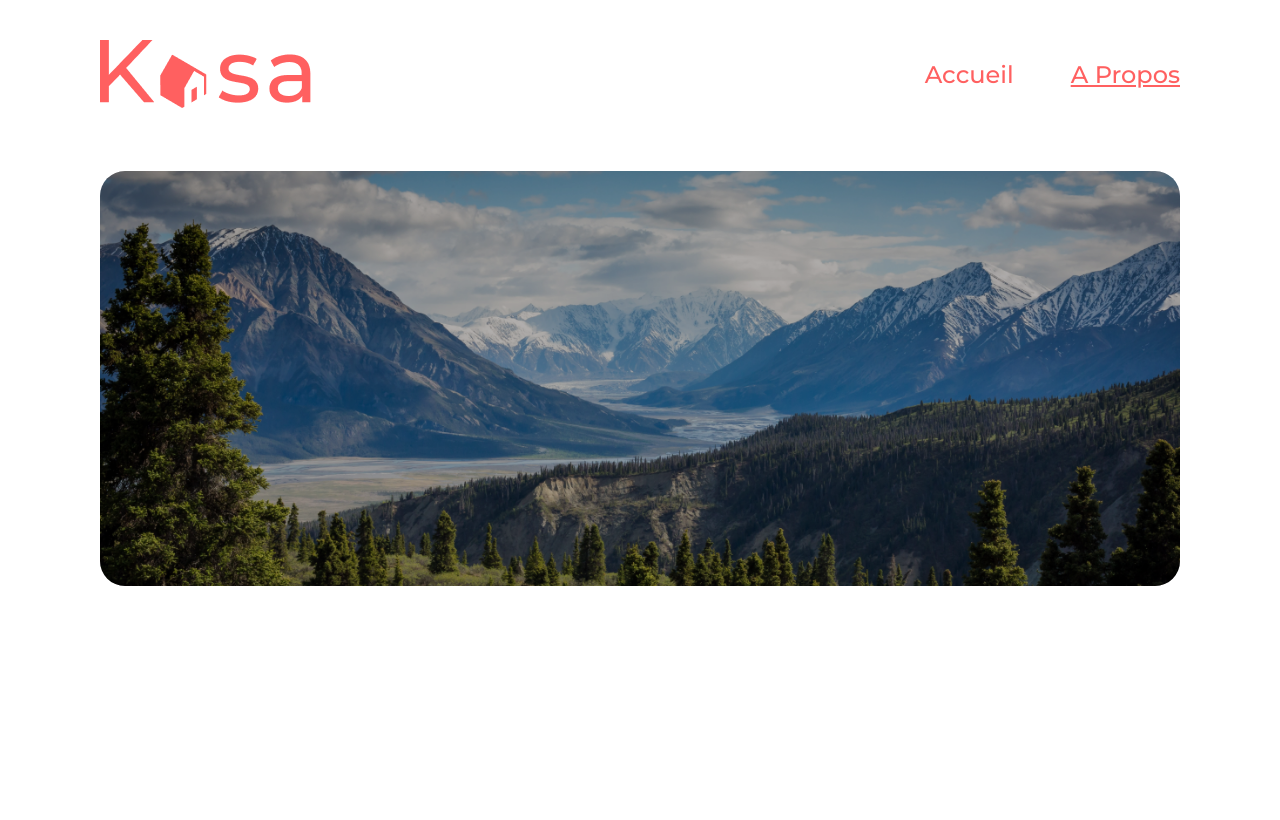
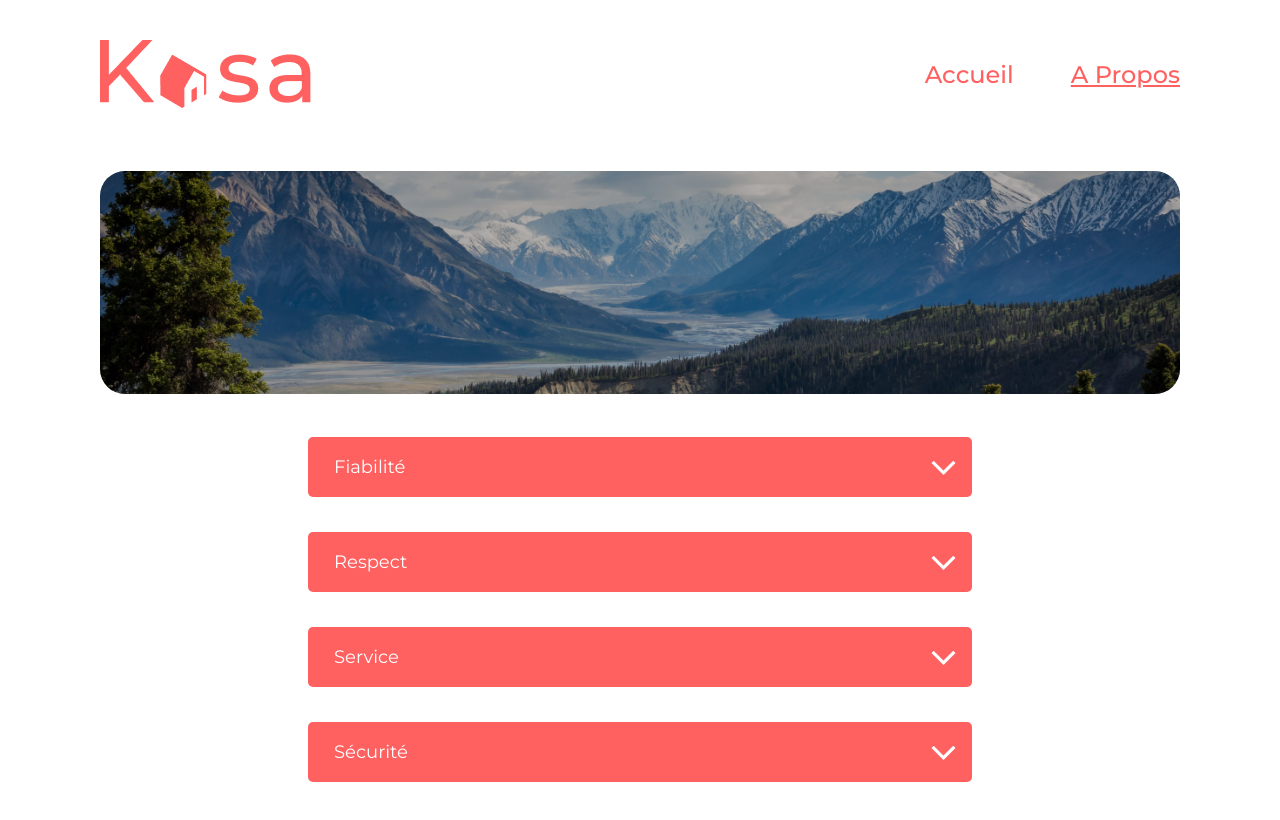
Before and after one commit to ThomasG6/Projet_5_Grenier_Thomas_022023, a React (Create React App) app: page /about in a window 1280 px wide. Shown: the top 820 px of the page. Built offline with nearby package versions, Linux system fonts and the light colour scheme.

Commit message:
add collapse in about page

```diff
--- /dev/null
+++ b/src/components/Collapse/Collapse.module.scss
@@ -0,0 +1,47 @@
+.collapse {
+  border-radius: 5px;
+  margin-bottom: 35px;
+  padding: 0 208px 0 208px;
+  text-align: left;
+
+  &__header {
+    align-items: center;
+    background-color: #ff6060;
+    border-radius: 5px;
+    display: flex;
+    justify-content: space-between;
+    height: 25%;
+    min-height: 50px;
+    width: 100%;
+    padding: 0 16px 0 16px;
+
+    &__title {
+      color: #ffffff;
+      height: 50px;
+      line-height: 50px;
+      margin: 5px 10px;
+    }
+
+    &__vector {
+      display: flex;
+      justify-content: flex-end;
+      margin-right: 10px;
+      width: 100%;
+
+      &:hover {
+        cursor: pointer;
+      }
+    }
+  }
+
+  &__description {
+    background-color: #f6f6f6;
+    border-bottom-left-radius: 5px;
+    border-bottom-right-radius: 5px;
+    color: #ff6060;
+    height: 75%;
+    margin-top: -10px;
+    min-height: 100px;
+    padding: 25px 10px 10px 10px;
+  }
+}
--- /dev/null
+++ b/src/components/Collapse/index.jsx
@@ -0,0 +1,26 @@
+import styles from "./Collapse.module.scss";
+import { useState } from "react";
+import vector from "../../images/vector.png";
+
+function Collapse({ title, description }) {
+  const [opener, setOpener] = useState(false);
+
+  return (
+    <div className={styles.collapse} id={`clollapse--${title}`}>
+      <div className={styles.collapse__header}>
+        <div className={styles.collapse__header__title}>{title}</div>
+        <div
+          className={`collapse__header__vector ${opener}`}
+          onClick={() => setOpener(!opener)}
+        >
+          <img src={vector} alt="ouvrir la liste" />
+        </div>
+      </div>
+      {opener && (
+        <div className={styles.collapse__description}>{description}</div>
+      )}
+    </div>
+  );
+}
+
+export default Collapse;
--- a/src/pages/About.jsx
+++ b/src/pages/About.jsx
@@ -1,10 +1,26 @@
 import Banner from "../components/Banner";
 import banner from "../images/banner_about.png";
-
+import Collapse from "../components/Collapse";
 function About() {
   return (
     <div>
-      <Banner image={banner} text="" size="large" />
+      <Banner image={banner} text="" />
+      <Collapse
+        title="Fiabilité"
+        description="Les annonces postées sur Kasa garantissent une fiabilité totale. Les photos sont conformes aux logements, et toutes les informations sont régulièrement vérifiées  par nos équipes."
+      />
+      <Collapse
+        title="Respect"
+        description="La bienveillance fait partie des valeurs fondatrices de Kasa. Tout comportement discriminatoire ou de perturbation du voisinage entraînera une exclusion de notre plateforme."
+      />
+      <Collapse
+        title="Service"
+        description="Nos équipes se tiennent à votre disposition pour vous fournir une expérience parfaite. N'hésitez pas à nous contacter si vous avez la moindre question."
+      />
+      <Collapse
+        title="Sécurité"
+        description="La sécurité est la priorité de Kasa. Aussi bien pour nos hôtes que pour les voyageurs, chaque logement correspond aux critères de sécurité établis par nos services. En laissant une note aussi bien à l'hôte qu'au locataire, cela permet à nos équipes de vérifier que les standards sont bien respectés. Nous organisons également des ateliers sur la sécurité domestique pour nos hôtes."
+      />
     </div>
   );
 }
```
Also changed, not shown: src/images/vector.png (added).
